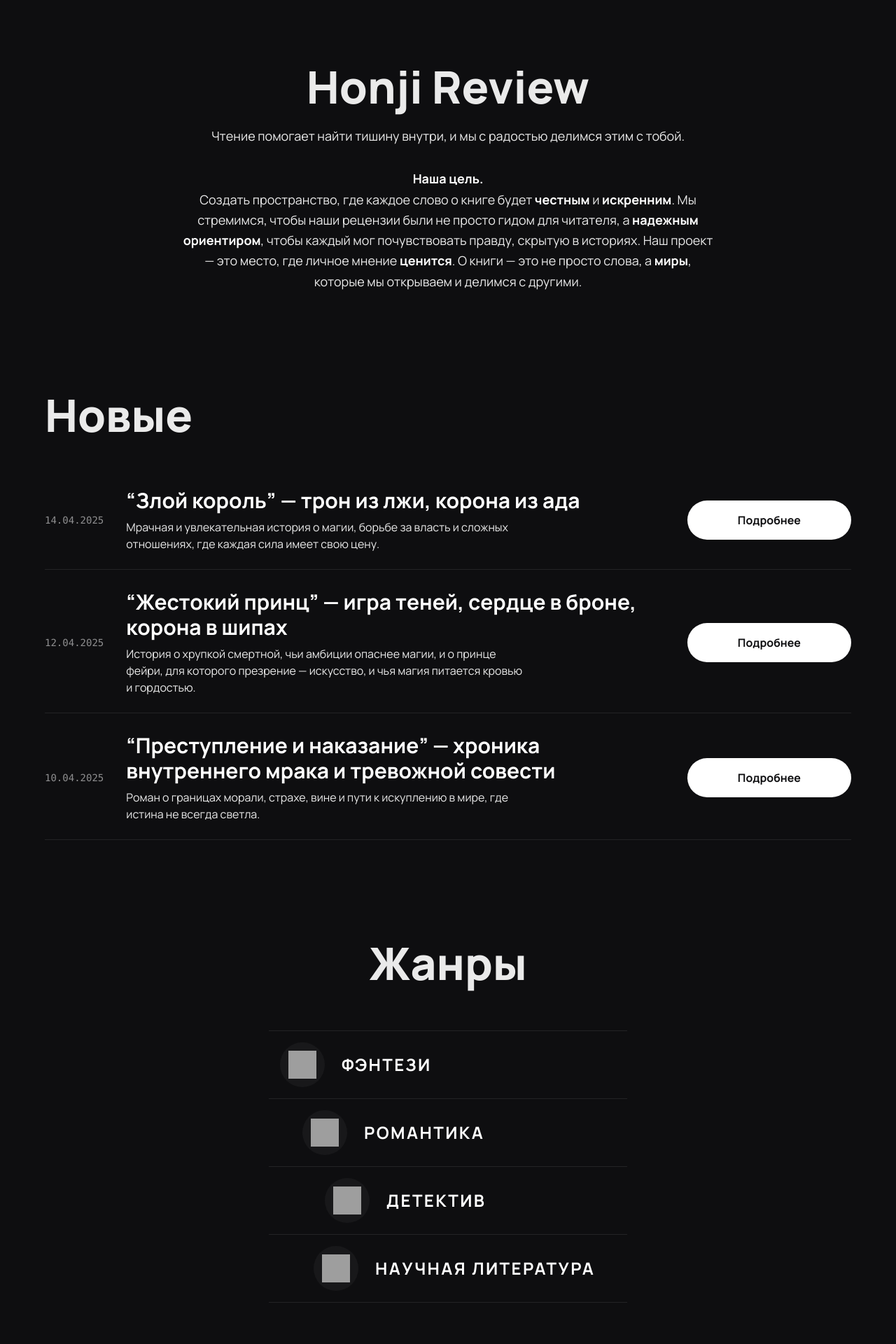
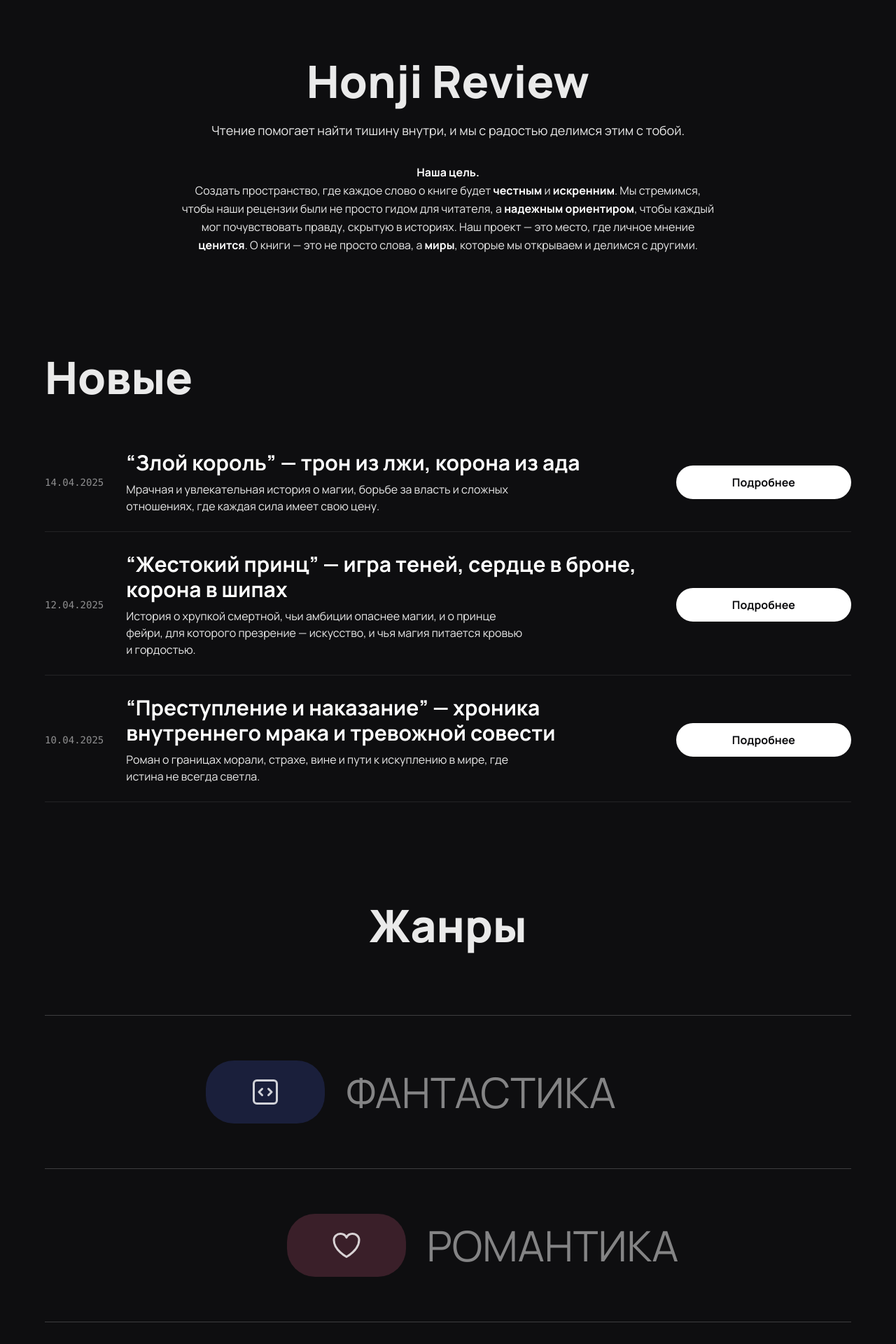
Before and after one commit to honjireview/HJR-Site, a Flask app: page /main in a window 1280 px wide. Shown: the part 920-2840 px from the top of the page at 70% size. Run offline with Flask 3, Linux system fonts and the light colour scheme; parts of the project's set-up code (start-up, migrations or seed data) failed here and were passed over; some libraries are stand-ins or nearby versions; grey boxes are pictures that could not be loaded.

Commit message:
refactor: update CSP to include SVG namespace, optimize genre section with improved layout and styling, and adjust button padding for better proportions

```diff
--- a/app.py
+++ b/app.py
@@ -1,4 +1,4 @@
-from flask import Flask, redirect, url_for # ДОБАВЛЕНЫ redirect и url_for
+from flask import Flask, redirect, url_for
 from flask_talisman import Talisman
 from flask_wtf.csrf import CSRFProtect
 import os
@@ -27,8 +27,12 @@ def get_git_commit_hash():
 def create_app():
     app = Flask(__name__)
 
+    # --- ИЗМЕНЕНИЕ: Добавлен URL для SVG в default-src ---
     csp = {
-        'default-src': '\'self\'',
+        'default-src': [
+            '\'self\'',
+            'http://www.w3.org/2000/svg' # Разрешает неймспейс SVG
+        ],
         'script-src': [
             '\'self\'',
             'https://cdn.tailwindcss.com',
@@ -83,11 +87,9 @@ def create_app():
     app.register_blueprint(bot_portal_bp, url_prefix='/bot')
     app.register_blueprint(logs_bp, url_prefix='/bot/admin')
 
-    # --- ДОБАВЛЕНО ПЕРЕНАПРАВЛЕНИЕ ---
     @app.route('/')
     def root_redirect():
         return redirect(url_for('main_site.index'))
-    # --- КОНЕЦ ИЗМЕНЕНИЙ ---
 
     return app
 
--- a/static/css/main_site.css
+++ b/static/css/main_site.css
@@ -7,15 +7,15 @@ body {
     color: #EAEAEA;
 }
 
-/* ИЗМЕНЕНИЕ: Кнопка сделана еще длиннее */
+/* ИЗМЕНЕНИЕ: Кнопка сделана тоньше и длиннее */
 .btn {
     background-color: white;
     color: #0E0E10;
     font-weight: 700; /* bold */
-    padding-top: 1rem; /* py-4 */
-    padding-bottom: 1rem; /* py-4 */
-    padding-left: 4.5rem; /* px-18, еще длиннее */
-    padding-right: 4.5rem; /* px-18, еще длиннее */
+    padding-top: 0.75rem;    /* py-3, тоньше */
+    padding-bottom: 0.75rem; /* py-3, тоньше */
+    padding-left: 5rem;      /* px-20, еще длиннее */
+    padding-right: 5rem;     /* px-20, еще длиннее */
     border-radius: 9999px; /* rounded-full */
     display: inline-flex;
     align-items: center;
@@ -27,8 +27,67 @@ body {
     background-color: #D1D5DB; /* gray-300 - более заметный оттенок */
 }
 
+/* --- НОВЫЕ СТИЛИ ДЛЯ БЛОКА "ЖАНРЫ" --- */
+.genre-item {
+    display: flex;
+    flex-direction: row;
+    align-items: center;
+    gap: 30px;
+    height: 90px;
+    width: fit-content; /* Ширина по содержимому */
+    position: relative; /* Для позиционирования разделителей */
+    padding-top: 2.5rem; /* 40px */
+    padding-bottom: 2.5rem; /* 40px */
+}
 
-/* БОЛЬШШИЕ ЗАГОЛОВКИ (64px) ИЗ FIGMA */
-.section-title {
-    @apply text-5xl md:text-[64px] font-extrabold text-[#EAEAEA] leading-none;
+.genre-icon-wrapper {
+    display: flex;
+    align-items: center;
+    justify-content: center;
+    width: 170px;
+    height: 90px;
+    border-radius: 40px;
+    flex-shrink: 0; /* Не сжиматься */
 }
+
+.genre-text {
+    font-family: 'AA Stetica', 'Manrope', sans-serif; /* AA Stetica как основной, Manrope как запасной */
+    font-style: normal;
+    font-weight: 400;
+    font-size: 60px; /* Адаптивный размер будет ниже */
+    line-height: 70px;
+    text-transform: uppercase;
+    color: rgba(250, 250, 250, 0.5);
+    white-space: nowrap; /* Запрет переноса текста */
+}
+
+/* Адаптивность для текста жанров */
+@media (max-width: 768px) {
+    .genre-text {
+        font-size: 40px;
+        line-height: 50px;
+    }
+    .genre-item {
+        gap: 20px;
+    }
+}
+@media (max-width: 640px) {
+    .genre-text {
+        font-size: 32px;
+        line-height: 40px;
+    }
+}
+
+
+/* Уникальные цвета для иконок */
+.genre-icon-fantasy { background-color: #1A1F3B; }
+.genre-icon-romance { background-color: #3A1F29; }
+.genre-icon-detective { background-color: #2B1E1E; }
+.genre-icon-science { background-color: #1B2A2F; }
+
+/* Линии-разделители */
+.genre-separator {
+    width: 100%;
+    height: 1px;
+    border-top: 1px solid rgba(250, 250, 250, 0.2);
+}
--- a/templates/main_site/index.html
+++ b/templates/main_site/index.html
@@ -23,7 +23,7 @@
         <p class="mt-6 text-[#EAEAEA] text-lg leading-relaxed">
             Чтение помогает найти тишину внутри, и мы с радостью делимся этим с тобой.
         </p>
-        <p class="mt-8 text-lg leading-relaxed max-w-3xl mx-auto text-[#EAEAEA]">
+        <p class="mt-8 text-base leading-relaxed max-w-3xl mx-auto text-[#EAEAEA]">
             <span class="text-white font-bold">Наша цель.</span><br>
             Создать пространство, где каждое слово о книге будет <span class="font-bold text-white">честным</span> и <span class="font-bold text-white">искренним</span>. Мы стремимся, чтобы наши рецензии были не просто гидом для читателя, а <span class="font-bold text-white">надежным ориентиром</span>, чтобы каждый мог почувствовать правду, скрытую в историях. Наш проект — это место, где личное мнение <span class="font-bold text-white">ценится</span>. О книги — это не просто слова, а <span class="font-bold text-white">миры</span>, которые мы открываем и делимся с другими.
         </p>
@@ -46,51 +46,50 @@
     </div>
 </section>
 
-<section class="py-24">
-    <h2 class="text-4xl sm:text-5xl md:text-[64px] font-extrabold text-[#EAEAEA] leading-none text-center mb-16">Жанры</h2>
-    <div class="max-w-lg mx-auto">
-        <div class="border-y border-[#232325]">
-            <div class="pl-0">
-                <a href="#" class="flex items-center space-x-6 p-4 hover:bg-slate-800/60 transition-colors rounded-lg">
-                    <span class="flex items-center justify-center w-16 h-16 rounded-full bg-[#18181A] flex-shrink-0">
-                        <img src="https://img.icons8.com/ios/50/a9a9a9/magical-scroll.png" alt="Фэнтези" class="w-10 h-10"/>
-                    </span>
-                    <span class="text-2xl font-bold tracking-widest text-white">ФЭНТЕЗИ</span>
-                </a>
+<section class="py-24 overflow-x-hidden">
+    <h2 class="text-4xl sm:text-5xl md:text-[64px] font-extrabold text-[#EAEAEA] leading-none text-center mb-24">Жанры</h2>
+    <div class="relative space-y-16">
+        <div class="genre-separator"></div>
+        <div class="genre-item sm:ml-[15%] md:ml-[20%]">
+            <div class="genre-icon-wrapper genre-icon-fantasy">
+                <svg xmlns="http://www.w3.org/2000/svg" class="h-12 w-12 text-white/80" fill="none" viewBox="0 0 24 24" stroke="currentColor" stroke-width="1.5">
+                    <path stroke-linecap="round" stroke-linejoin="round" d="M14.25 9.75L16.5 12l-2.25 2.25m-4.5 0L7.5 12l2.25-2.25M6 20.25h12A2.25 2.25 0 0020.25 18V6A2.25 2.25 0 0018 3.75H6A2.25 2.25 0 003.75 6v12A2.25 2.25 0 006 20.25z" />
+                </svg>
             </div>
-            <div class="border-t border-[#232325]"></div>
-            <div class="pl-8">
-                <a href="#" class="flex items-center space-x-6 p-4 hover:bg-slate-800/60 transition-colors rounded-lg">
-                    <span class="flex items-center justify-center w-16 h-16 rounded-full bg-[#18181A] flex-shrink-0">
-                        <img src="https://img.icons8.com/ios/50/a9a9a9/like--v1.png" alt="Романтика" class="w-10 h-10"/>
-                    </span>
-                    <span class="text-2xl font-bold tracking-widest text-white">РОМАНТИКА</span>
-                </a>
+            <h3 class="genre-text">Фантастика</h3>
+        </div>
+        <div class="genre-separator"></div>
+        <div class="genre-item sm:ml-[25%] md:ml-[30%]">
+            <div class="genre-icon-wrapper genre-icon-romance">
+                <svg xmlns="http://www.w3.org/2000/svg" class="h-12 w-12 text-white/80" fill="none" viewBox="0 0 24 24" stroke="currentColor" stroke-width="1.5">
+                    <path stroke-linecap="round" stroke-linejoin="round" d="M21 8.25c0-2.485-2.099-4.5-4.688-4.5-1.935 0-3.597 1.126-4.312 2.733-.715-1.607-2.377-2.733-4.313-2.733C5.1 3.75 3 5.765 3 8.25c0 7.22 9 12 9 12s9-4.78 9-12z" />
+                </svg>
             </div>
-            <div class="border-t border-[#232325]"></div>
-            <div class="pl-16">
-                <a href="#" class="flex items-center space-x-6 p-4 hover:bg-slate-800/60 transition-colors rounded-lg">
-                    <span class="flex items-center justify-center w-16 h-16 rounded-full bg-[#18181A] flex-shrink-0">
-                        <img src="https://img.icons8.com/ios/50/a9a9a9/search--v1.png" alt="Детектив" class="w-10 h-10"/>
-                    </span>
-                    <span class="text-2xl font-bold tracking-widest text-white">ДЕТЕКТИВ</span>
-                </a>
+            <h3 class="genre-text">Романтика</h3>
+        </div>
+        <div class="genre-separator"></div>
+        <div class="genre-item sm:ml-[30%] md:ml-[35%]">
+            <div class="genre-icon-wrapper genre-icon-detective">
+                <svg xmlns="http://www.w3.org/2000/svg" class="h-12 w-12 text-white/80" fill="none" viewBox="0 0 24 24" stroke="currentColor" stroke-width="1.5">
+                    <path stroke-linecap="round" stroke-linejoin="round" d="M21 21l-5.197-5.197m0 0A7.5 7.5 0 105.196 5.196a7.5 7.5 0 0010.607 10.607z" />
+                </svg>
             </div>
-            <div class="border-t border-[#232325]"></div>
-            <div class="pl-12">
-                <a href="#" class="flex items-center space-x-6 p-4 hover:bg-slate-800/60 transition-colors rounded-lg">
-                   <span class="flex items-center justify-center w-16 h-16 rounded-full bg-[#18181A] flex-shrink-0">
-                       <img src="https://img.icons8.com/ios/50/a9a9a9/test-tube.png" alt="Научная литература" class="w-10 h-10"/>
-                   </span>
-                    <span class="text-2xl font-bold tracking-widest text-white">НАУЧНАЯ ЛИТЕРАТУРА</span>
-                </a>
+            <h3 class="genre-text">Детектив</h3>
+        </div>
+        <div class="genre-separator"></div>
+        <div class="genre-item sm:ml-[20%] md:ml-[25%]">
+            <div class="genre-icon-wrapper genre-icon-science">
+                <svg xmlns="http://www.w3.org/2000/svg" class="h-12 w-12 text-white/80" fill="none" viewBox="0 0 24 24" stroke-width="1.5" stroke="currentColor">
+                    <path stroke-linecap="round" stroke-linejoin="round" d="M14.25 5.25a3 3 0 013 3v1.5a6 6 0 01-6 6h-1.5a6 6 0 01-6-6v-1.5a3 3 0 013-3h7.5zM14.25 8.25v-1.5M16.5 5.25v-1.5a3 3 0 00-3-3l-3.75 3.75m-5.25 5.25l-3.75 3.75a3 3 0 003 3l3.75-3.75M3 16.5l3.75-3.75" />
+                </svg>
             </div>
+            <h3 class="genre-text">Научная литература</h3>
         </div>
     </div>
 </section>
 
 <section class="py-12">
-    <div class="bg-white/10 backdrop-blur-xl border border-white/20 rounded-2xl p-6 sm:p-12 text-center">
+    <div class="bg-slate-800/50 backdrop-blur-lg border border-slate-700 rounded-2xl p-6 sm:p-12 text-center">
         <h2 class="text-4xl sm:text-5xl md:text-[64px] font-extrabold text-[#EAEAEA] leading-none">Начать продвижение</h2>
         <p class="mt-4 text-[#8F8F90]">Напишем рецензию на вашу работу, чтобы она вышла за пределы парти-занского маркетинга.</p>
         <form class="mt-10 max-w-3xl mx-auto flex flex-col md:flex-row gap-6 items-center">
```
